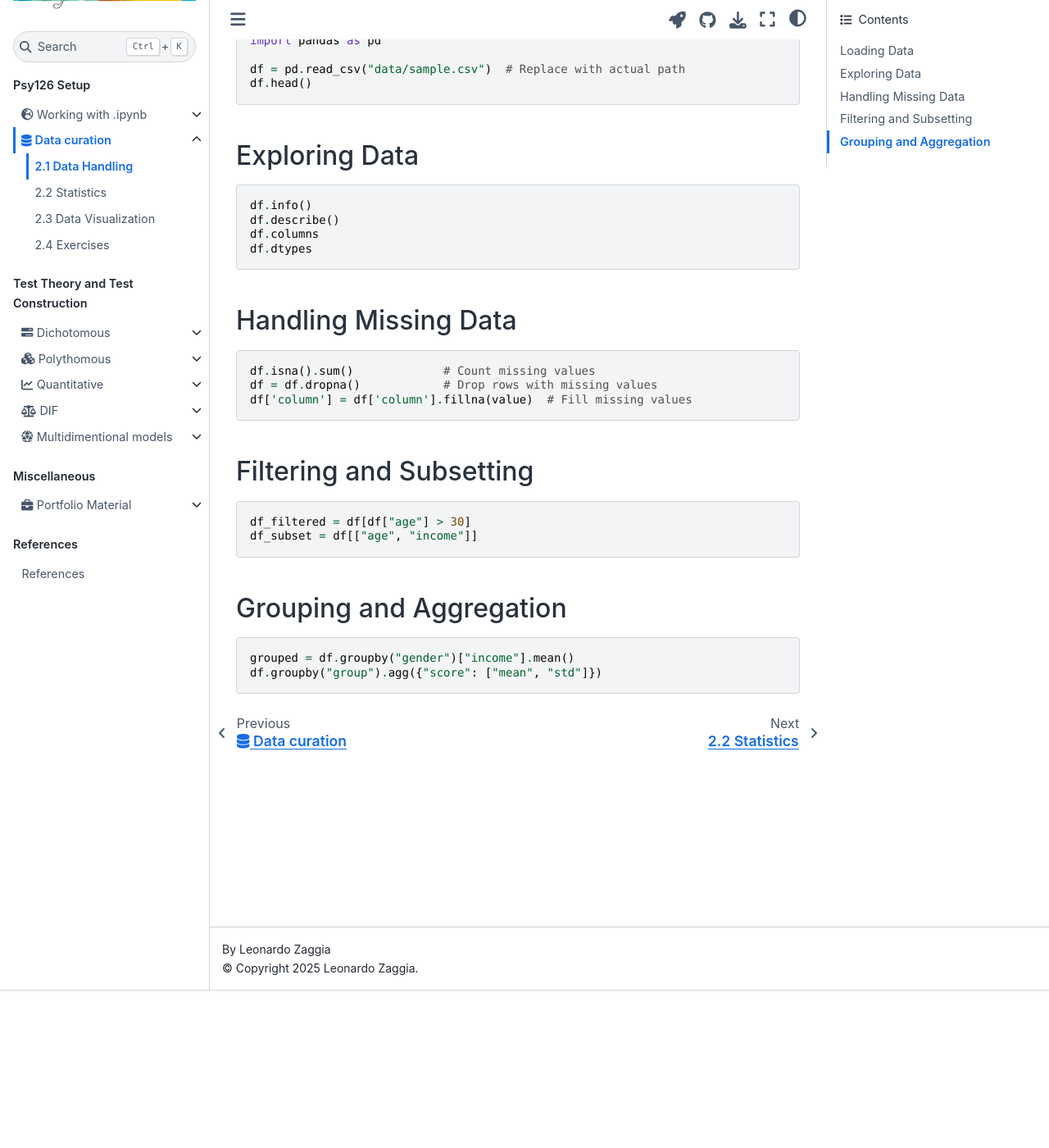
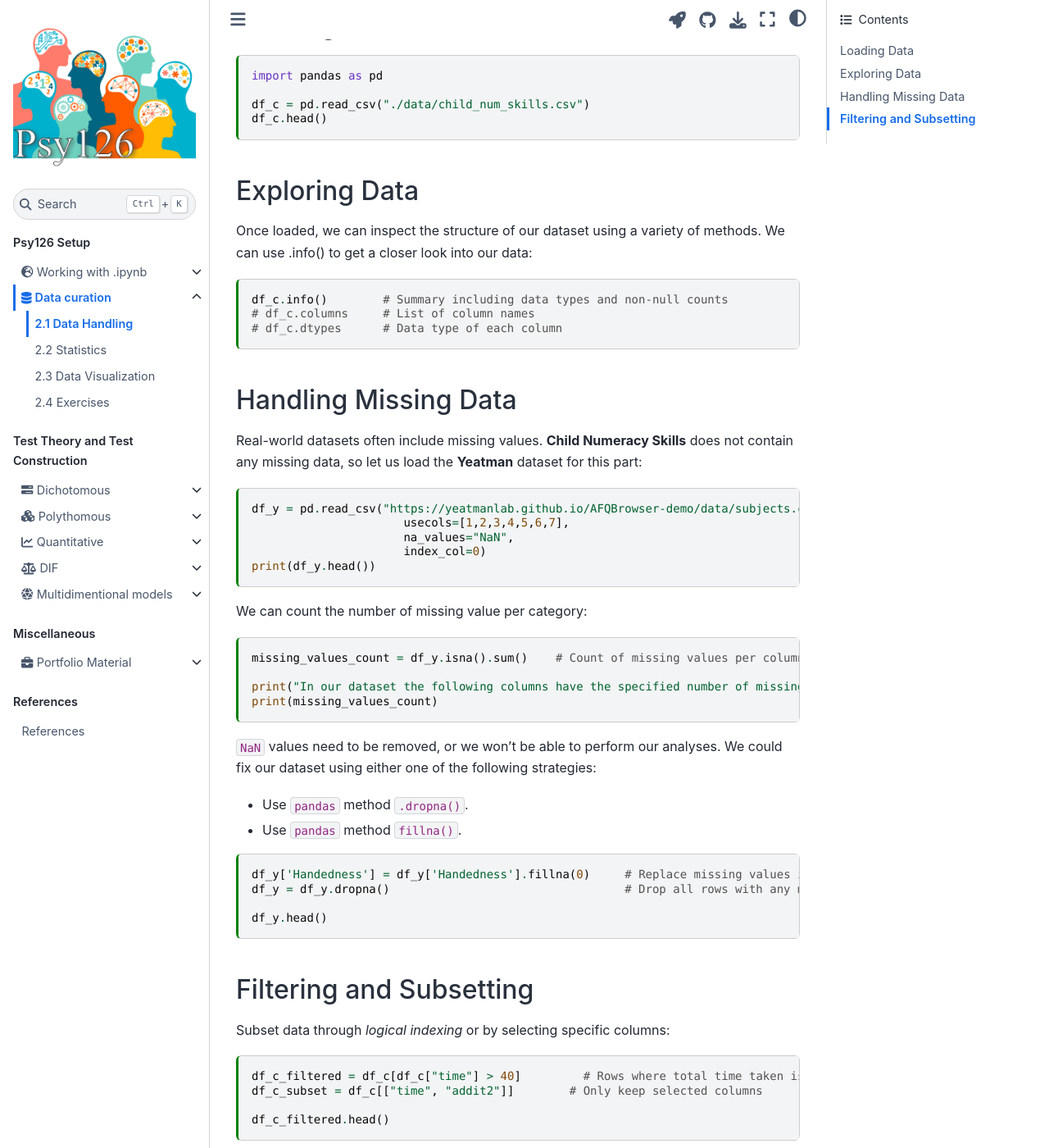
Before and after one commit to pegaseehorn/psy126, a Jupyter Book: the page built from book/introduction/2_psy111_recap/1_data_handling.md, in a window 1280 px wide and 1400 px high, scrolled down 192 px. Shown: the whole window at 82% size. Built offline with Jupyter Book 1.0.4 settings and Sphinx 7.4.7 and the Sphinx Book theme 1.1.4, drawn with Linux system fonts in a browser that asks for light colours; some of the changed text lies outside the part shown.

Commit message:
section 0 - 1 completed, proceeding with visualization and exercises

````diff
--- a/_config.yml
+++ b/_config.yml
@@ -6,7 +6,9 @@
 
 # Do not execute notebooks
 execute:
-  execute_notebooks: "off"
+  execute_notebooks: "auto"
+  exclude_patterns: ["*.ipynb"]
+
 
 exclude_patterns: [".venv", "README.md", test.ipynb, test.py]
 
--- a/book/introduction/2_psy111_recap/1_data_handling.md
+++ b/book/introduction/2_psy111_recap/1_data_handling.md
@@ -13,43 +13,70 @@
 ---
 
 # 2.1 Data Handling
+First, we load the dataset:
 
 ## Loading Data
 
-```python
+```{code-cell}
 import pandas as pd
 
-df = pd.read_csv("data/sample.csv")  # Replace with actual path
-df.head()
+df_c = pd.read_csv("./data/child_num_skills.csv")
+df_c.head()
 ```
 
 ## Exploring Data
+Once loaded, we can inspect the structure of our dataset using a variety of methods.
+We can use .info() to get a closer look into our data:
 
-```python
-df.info()
-df.describe()
-df.columns
-df.dtypes
+```{code-cell}
+df_c.info()        # Summary including data types and non-null counts
+# df_c.columns     # List of column names
+# df_c.dtypes      # Data type of each column
 ```
 
 ## Handling Missing Data
+Real-world datasets often include missing values. **Child Numeracy Skills** does not contain any missing data, so let us load the **Yeatman** dataset for this part:
 
-```python
-df.isna().sum()             # Count missing values
-df = df.dropna()            # Drop rows with missing values
-df['column'] = df['column'].fillna(value)  # Fill missing values
+```{code-cell}
+df_y = pd.read_csv("https://yeatmanlab.github.io/AFQBrowser-demo/data/subjects.csv",
+                      usecols=[1,2,3,4,5,6,7],
+                      na_values="NaN",
+                      index_col=0)
+print(df_y.head())
+```
+
+We can count the number of missing value per category:
+
+```{code-cell}
+missing_values_count = df_y.isna().sum()    # Count of missing values per column
+
+print("In our dataset the following columns have the specified number of missing values:")
+print(missing_values_count)
+```
+`NaN` values need to be removed, or we won't be able to perform our analyses. We could fix our dataset using either one of the following strategies:
+- Use `pandas` method `.dropna()`.
+- Use `pandas` method `fillna()`.
+
+```{code-cell}
+df_y['Handedness'] = df_y['Handedness'].fillna(0)     # Replace missing values in a column
+df_y = df_y.dropna()                                  # Drop all rows with any missing value
+
+df_y.head()
 ```
 
 ## Filtering and Subsetting
+Subset data through *logical indexing* or by selecting specific columns:
 
-```python
-df_filtered = df[df["age"] > 30]
-df_subset = df[["age", "income"]]
+```{code-cell}
+df_c_filtered = df_c[df_c["time"] > 40]         # Rows where total time taken is greater than 40
+df_c_subset = df_c[["time", "addit2"]]        # Only keep selected columns
+
+df_c_filtered.head()
 ```
+Alternatively we can
+```{admonition} Full control
+:class: tip
 
-## Grouping and Aggregation
+Here we only saw few application. If you want to feel like you are in **full control**, I higly recommend checking `pandas` [documentation](https://pandas.pydata.org/docs/getting_started/index.html).
 
-```python
-grouped = df.groupby("gender")["income"].mean()
-df.groupby("group").agg({"score": ["mean", "std"]})
 ```
````
Also changed, not shown: book/introduction/2_psy111_recap/0_Introduction.md (+41 -0 lines), book/introduction/2_psy111_recap/2_descriptive_statistics.md (+48 -0 lines).
